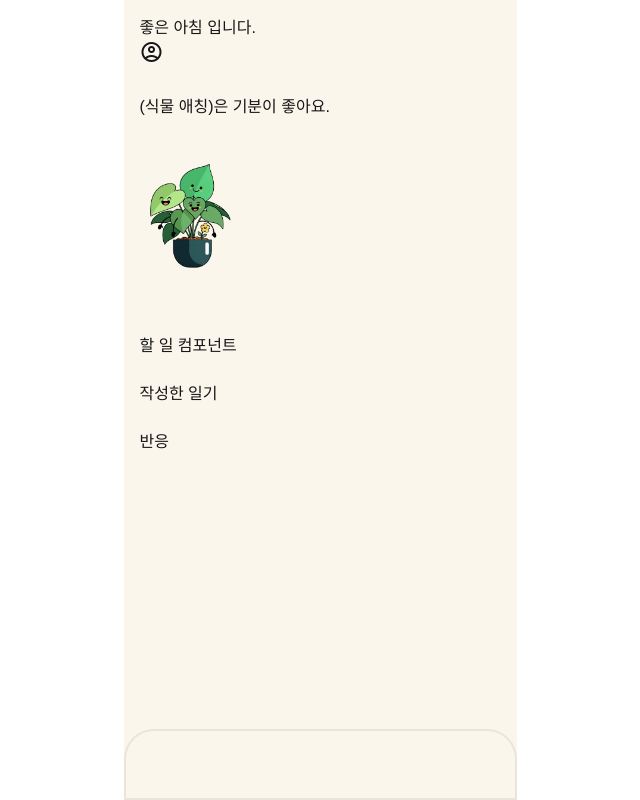
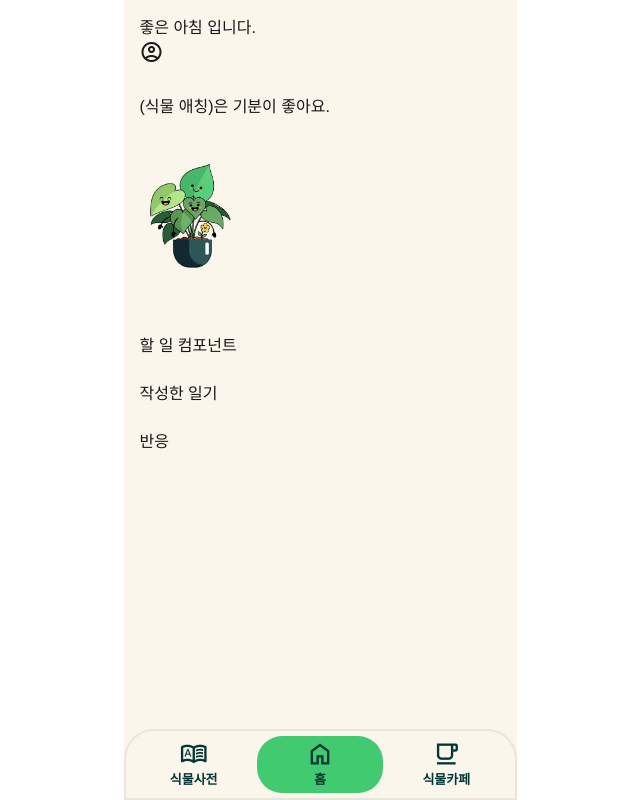
Before and after one commit to daybreaker42/KU-hackathon-2025, a Next.js app in the folder client/: page / in a window 1280 px wide. Shown: the whole page, without its empty margins (320-960 px from the left). Built offline with nearby package versions, Linux system fonts and the light colour scheme.

Commit message:
추가 | footer 완성

```diff
--- a/client/app/component/common/footer.module.css
+++ b/client/app/component/common/footer.module.css
@@ -9,4 +9,30 @@
   border: 2px solid #EAE5DA;
   display: flex;
   align-items: center;
+  padding: 5px;
 }
+
+.footerItem{
+    flex: 1;
+    display: flex;
+    flex-direction: column;
+    align-items: center;
+    justify-content: center;
+    height:100%;
+    border-radius: 25px;
+    color: #023735;
+}
+
+.footerItem.selected {
+    background-color: #42CA71;
+}
+
+.footerItem span:first-child {
+    font-size: 28px;
+}
+
+.footerItem span:last-child {
+    font-size: small;
+    margin-top: 2px;
+    font-weight: 600;
+}
--- a/client/app/component/common/footer.tsx
+++ b/client/app/component/common/footer.tsx
@@ -1,10 +1,31 @@
+import Link from 'next/link';
 import styles from './footer.module.css'
 
-export default function Footer() {
+interface FooterItemProps {
+    icon: string;
+    text: string;
+    isSelected: boolean;
+    url: string;
+}
+
+function FooterItem({ icon, text, isSelected, url }: FooterItemProps) {
+    return (
+        <Link
+          className={`${styles.footerItem} ${isSelected ? styles.selected : ''}`}
+          href={url}
+        >
+          <span className="material_symbols_outlined">{icon}</span>
+          <span>{text}</span>
+        </Link>
+    )
+}
+
+export default function Footer({ url }: { url: string }) {
   return (
-    <div className = {styles.footer}>
-
+    <div className={styles.footer}>
+      <FooterItem icon="dictionary" text="식물사전" isSelected={url === "식물사전"} url={"/식물사전"} />
+      <FooterItem icon="home" text="홈" isSelected={url === ""} url={"/"} />
+      <FooterItem icon="local_cafe" text="식물카페" isSelected={url === "community"} url={"/community"} />
     </div>
-
   )
 }
--- a/client/app/page.tsx
+++ b/client/app/page.tsx
@@ -116,7 +116,7 @@ export default function Home() {
           <Reaction />
         </div>
       </div>
-      <Footer/>
+      <Footer url=""/>
     </main>
   );
 }
--- a/client/db.vuerd.json
+++ b/client/db.vuerd.json
@@ -4,8 +4,8 @@
   "settings": {
     "width": 2000,
     "height": 2000,
-    "scrollTop": -395.3347,
-    "scrollLeft": -393.3333,
+    "scrollTop": -273.9612,
+    "scrollLeft": -427.4999,
     "zoomLevel": 0.72,
     "show": 447,
     "database": 4,
```
